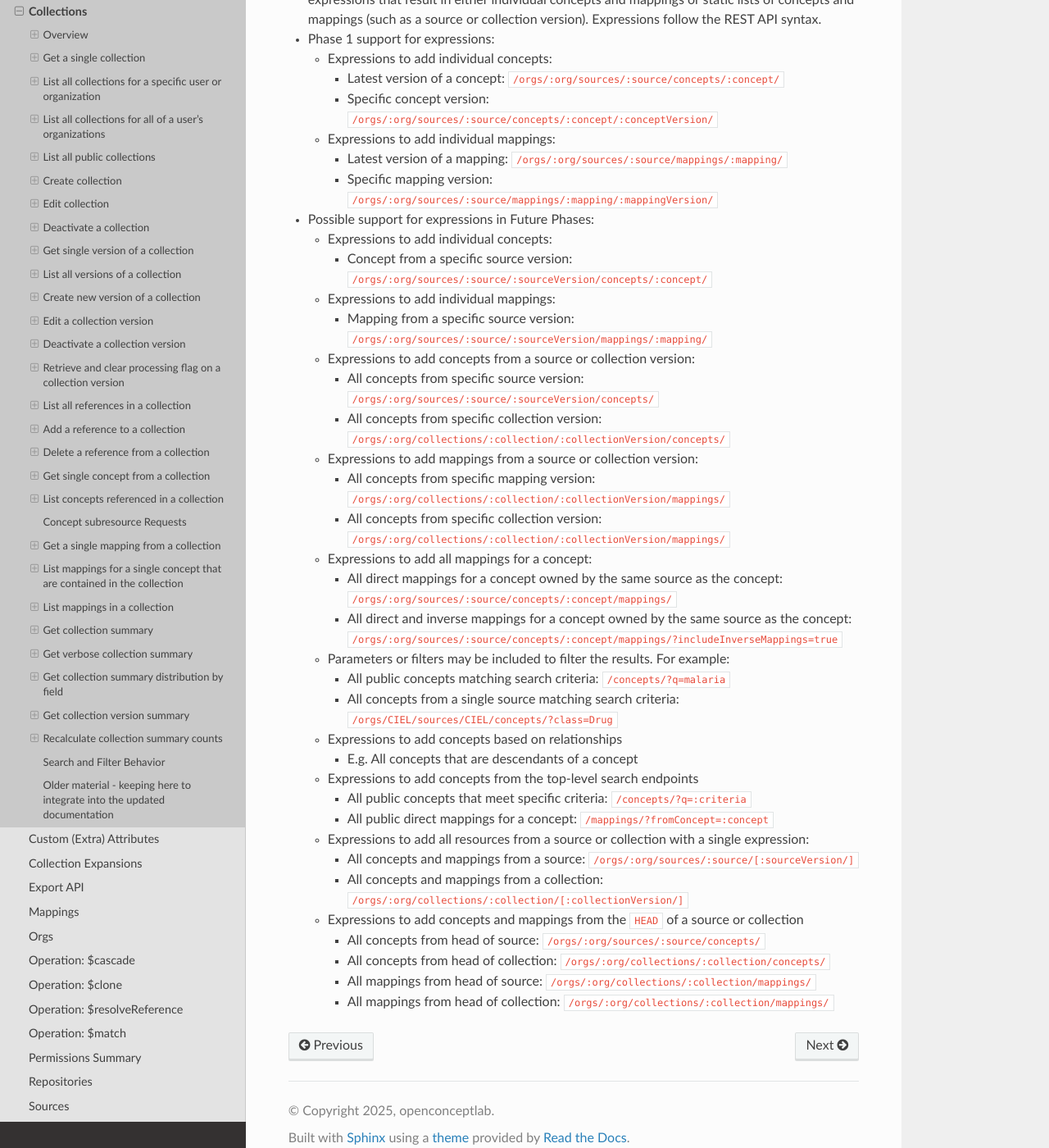
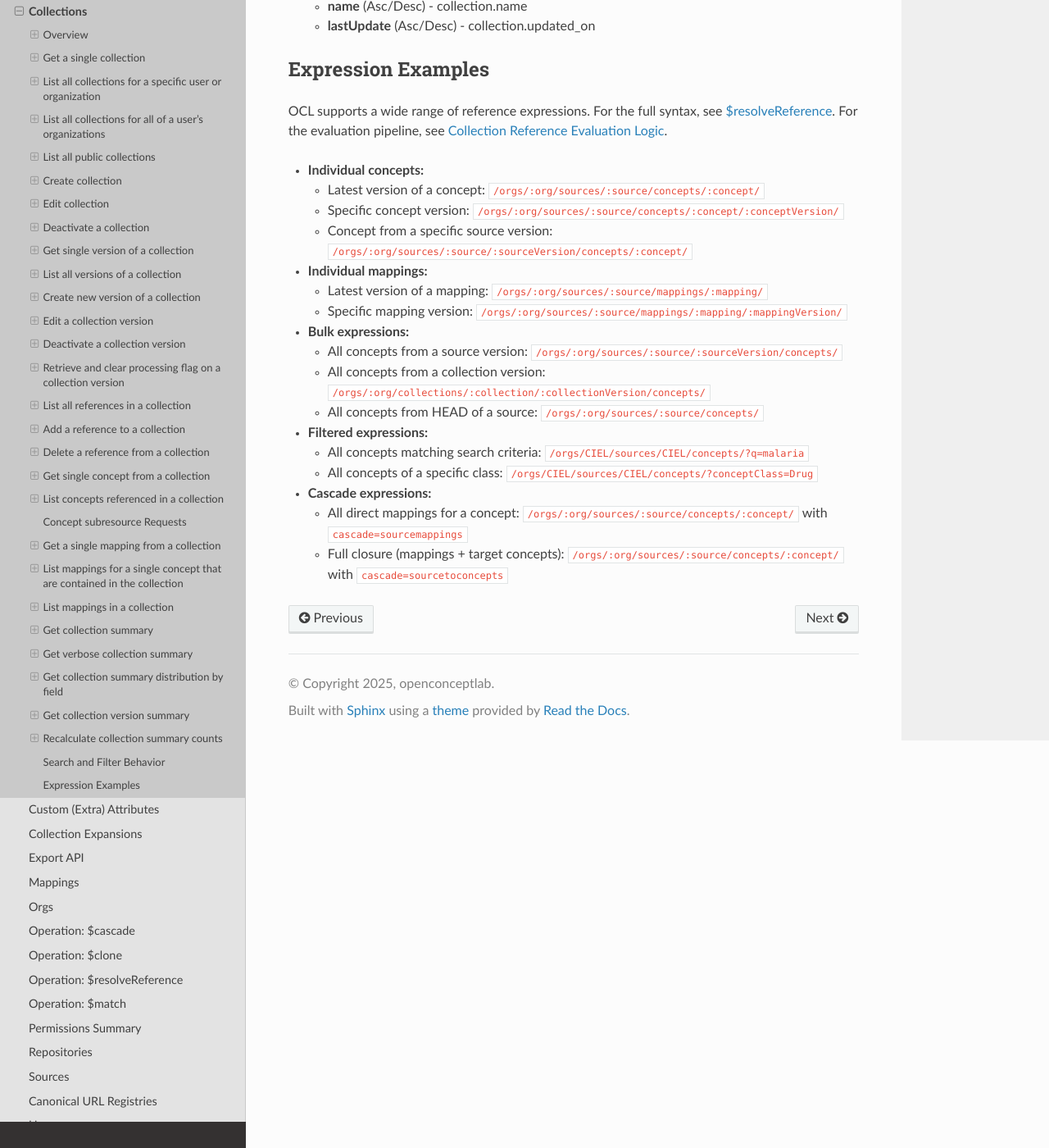
Before and after one commit to OpenConceptLab/ocl-docs, a Sphinx documentation site: the page built from docs/source/oclapi/apireference/collections.md, in a window 1280 px wide and 1400 px high, scrolled down 30079 px. Shown: the whole window at 82% size. Built offline with Sphinx 7.4.7 and the Read the Docs theme 3.1.0, drawn with Linux system fonts in a browser that asks for light colours; some of the changed text lies outside the part shown.

Commit message:
Add Collection Reference evaluation logic documentation
Create comprehensive collectionReferenceEvaluation.md covering the
end-to-end evaluation pipeline (system/valueset resolution, code filter,
search filter, cascade, transform), expansion processing, version
tracking, deduplication, and practical examples.

Update resolveReference.md: replace cascade TBD with full description,
add internal usage/permissions/status codes sections, add single-reference
response example.

Update collections.md: link to evaluation doc, expand cascade parameter
docs, replace stale Phase 1/Future material with current expression examples.

Update expansions.md: link to evaluation doc, update deployed parameter
statuses, fix typo.

Closes OpenConceptLab/ocl_issues#1581

Co-Authored-By: Claude Opus 4.6 (1M context) <noreply@anthropic.com>

```diff
--- a/docs/source/oclapi/apireference/collections.md
+++ b/docs/source/oclapi/apireference/collections.md
@@ -13,6 +13,9 @@ In OCL, a collection is used to represent a FHIR ValueSet. "Dynamic" and "static
 
 ### References Syntax
 The full references syntax that is supported for references is specified in the :doc:`$resolveReference operation documentation</oclapi/apireference/resolveReference>`
+
+### Reference Evaluation Logic
+For a detailed explanation of how collection references are evaluated — including the evaluation pipeline, cascade parameters, transforms, include/exclude processing, and expansion version tracking — see [Collection Reference Evaluation Logic](collectionReferenceEvaluation.md).
 
 ### Implementation Considerations
 * Collections may contain concepts that share the same code, which means that to ensure unique identification of a concept, the owner and source must also be included. Ideally, the API can support use of only the concept ID if the ID is unique within the collection, and it would always support the fully specified form. Here are examples of using the fully specified owner, repository and ID to reference a concept within a collection:
@@ -599,11 +602,12 @@ PUT /user/collections/:collection/references/
     * **search_term** (optional) - Used with `uri` to filter concepts/ mappings to add by search term
 * Query Parameters
     * **async** (optional) - set to `true` to process the request asynchronously;
-    * **cascade** (optional) (default=none) string - It takes `none`, `sourcemappings`, or `sourcetoconcepts` as a value
+    * **cascade** (optional) (default=none) - Controls whether related mappings and concepts are automatically included. Accepts a string or a JSON object:
       * `none` (default): Do not cascade to any mappings or concepts
-      * `sourecemappings`: Cascade to mappings in the same source, where the concept currently being processed is the `from-concept` of the mapping
-      * `sourcetoconcepts`: Cascade to mappings and target concepts in the same source, where the concept currently being processed is the `from-concept` of the mapping
-      * Note: Full documentation on cascade parameters can be found here: https://docs.openconceptlab.org/en/latest/oclapi/apireference/cascade.html
+      * `sourcemappings`: Cascade to mappings in the same source where the concept is the from-concept
+      * `sourcetoconcepts`: Cascade to mappings AND their target concepts in the same source
+      * JSON object: For extended cascade control with parameters like `cascade_levels`, `map_types`, `reverse`, `cascade_hierarchy`, etc. See [Cascade parameters](collectionReferenceEvaluation.md#cascade) for the full reference.
+      * Note: Additional cascade documentation: https://docs.openconceptlab.org/en/latest/oclapi/apireference/cascade.html
 
 ### Example
 * `PUT /orgs/KenyaMOH/collections/KenyaEMR/references/?cascade=sourcemappings`
@@ -1237,43 +1241,24 @@ PUT /orgs/:org/collections/:collection/summary/
 
 
 
-## Older material - keeping here to integrate into the updated documentation
+## Expression Examples
 
-* Expressions have been split into Phase 1 and Future Phases, where phase 1 includes expressions that result in either individual concepts and mappings or static lists of concepts and mappings (such as a source or collection version). Expressions follow the REST API syntax.
-* Phase 1 support for expressions:
-    * Expressions to add individual concepts:
-        * Latest version of a concept: `/orgs/:org/sources/:source/concepts/:concept/`
-        * Specific concept version: `/orgs/:org/sources/:source/concepts/:concept/:conceptVersion/`
-    * Expressions to add individual mappings:
-        * Latest version of a mapping: `/orgs/:org/sources/:source/mappings/:mapping/`
-        * Specific mapping version: `/orgs/:org/sources/:source/mappings/:mapping/:mappingVersion/`
-* Possible support for expressions in Future Phases:
-    * Expressions to add individual concepts:
-        * Concept from a specific source version: `/orgs/:org/sources/:source/:sourceVersion/concepts/:concept/`
-    * Expressions to add individual mappings:
-        * Mapping from a specific source version: `/orgs/:org/sources/:source/:sourceVersion/mappings/:mapping/`
-    * Expressions to add concepts from a source or collection version:
-        * All concepts from specific source version: `/orgs/:org/sources/:source/:sourceVersion/concepts/`
-        * All concepts from specific collection version: `/orgs/:org/collections/:collection/:collectionVersion/concepts/`
-    * Expressions to add mappings from a source or collection version:
-        * All concepts from specific mapping version: `/orgs/:org/collections/:collection/:collectionVersion/mappings/`
-        * All concepts from specific collection version: `/orgs/:org/collections/:collection/:collectionVersion/mappings/`
-    * Expressions to add all mappings for a concept:
-        * All direct mappings for a concept owned by the same source as the concept: `/orgs/:org/sources/:source/concepts/:concept/mappings/`
-        * All direct and inverse mappings for a concept owned by the same source as the concept: `/orgs/:org/sources/:source/concepts/:concept/mappings/?includeInverseMappings=true`
-    * Parameters or filters may be included to filter the results. For example:
-        * All public concepts matching search criteria: `/concepts/?q=malaria`
-        * All concepts from a single source matching search criteria: `/orgs/CIEL/sources/CIEL/concepts/?class=Drug`
-    * Expressions to add concepts based on relationships
-        * E.g. All concepts that are descendants of a concept
-    * Expressions to add concepts from the top-level search endpoints
-        * All public concepts that meet specific criteria: `/concepts/?q=:criteria`
-        * All public direct mappings for a concept: `/mappings/?fromConcept=:concept`
-    * Expressions to add all resources from a source or collection with a single expression:
-        * All concepts and mappings from a source: `/orgs/:org/sources/:source/[:sourceVersion/]`
-        * All concepts and mappings from a collection: `/orgs/:org/collections/:collection/[:collectionVersion/]`
-    * Expressions to add concepts and mappings from the `HEAD` of a source or collection
-        * All concepts from head of source: `/orgs/:org/sources/:source/concepts/`
-        * All concepts from head of collection: `/orgs/:org/collections/:collection/concepts/`
-        * All mappings from head of source: `/orgs/:org/collections/:collection/mappings/`
-        * All mappings from head of collection: `/orgs/:org/collections/:collection/mappings/`
+OCL supports a wide range of reference expressions. For the full syntax, see [$resolveReference](resolveReference.md). For the evaluation pipeline, see [Collection Reference Evaluation Logic](collectionReferenceEvaluation.md).
+
+* **Individual concepts:**
+    * Latest version of a concept: `/orgs/:org/sources/:source/concepts/:concept/`
+    * Specific concept version: `/orgs/:org/sources/:source/concepts/:concept/:conceptVersion/`
+    * Concept from a specific source version: `/orgs/:org/sources/:source/:sourceVersion/concepts/:concept/`
+* **Individual mappings:**
+    * Latest version of a mapping: `/orgs/:org/sources/:source/mappings/:mapping/`
+    * Specific mapping version: `/orgs/:org/sources/:source/mappings/:mapping/:mappingVersion/`
+* **Bulk expressions:**
+    * All concepts from a source version: `/orgs/:org/sources/:source/:sourceVersion/concepts/`
+    * All concepts from a collection version: `/orgs/:org/collections/:collection/:collectionVersion/concepts/`
+    * All concepts from HEAD of a source: `/orgs/:org/sources/:source/concepts/`
+* **Filtered expressions:**
+    * All concepts matching search criteria: `/orgs/CIEL/sources/CIEL/concepts/?q=malaria`
+    * All concepts of a specific class: `/orgs/CIEL/sources/CIEL/concepts/?conceptClass=Drug`
+* **Cascade expressions:**
+    * All direct mappings for a concept: `/orgs/:org/sources/:source/concepts/:concept/` with `cascade=sourcemappings`
+    * Full closure (mappings + target concepts): `/orgs/:org/sources/:source/concepts/:concept/` with `cascade=sourcetoconcepts`
```
Also changed, not shown: docs/source/oclapi/apireference/collectionReferenceEvaluation.md (added, +317 -0 lines), docs/source/oclapi/apireference/expansions.md (+9 -7 lines), docs/source/oclapi/apireference/resolveReference.md (+30 -6 lines).
